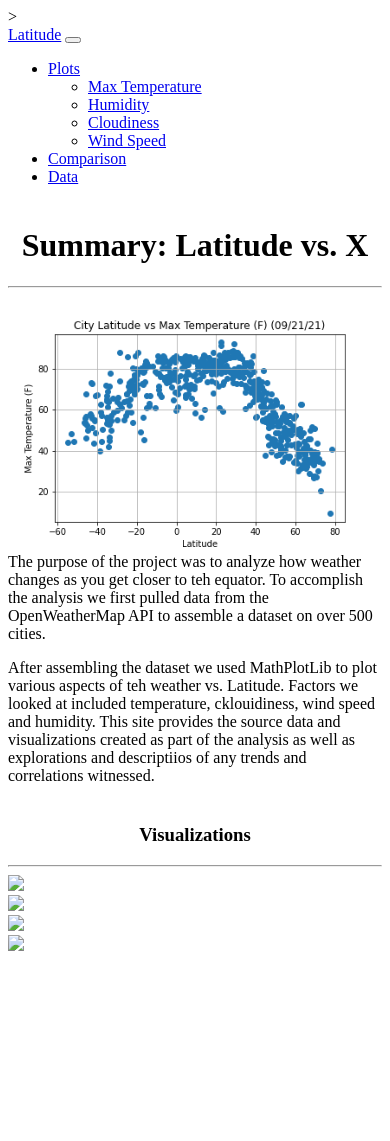
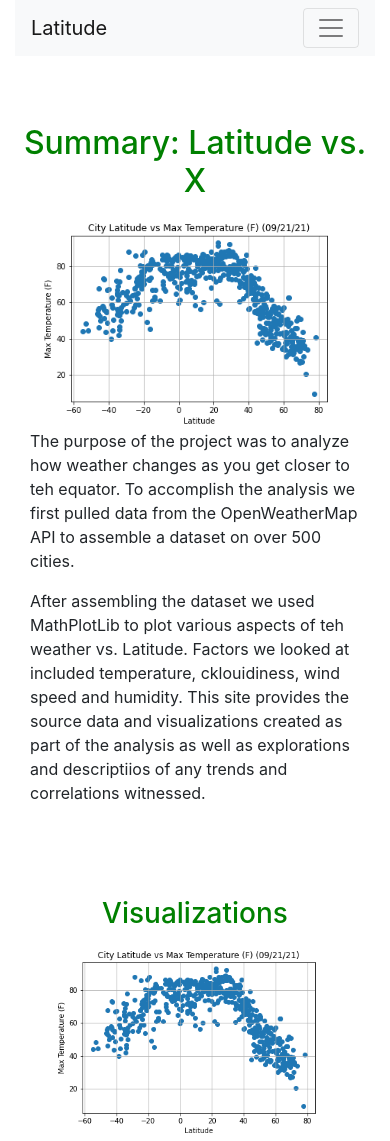
Before and after one commit to luliang333/Web-Design-Challenge, a plain HTML site: page index.html in a window 390 px wide. Shown: the top 1141 px of the page. Before the commit the page ends 963 px from the top, so only its background shows below. Drawn offline with nearby package versions, Linux system fonts and the light colour scheme.

Commit message:
modified

```diff
--- a/assets/style.css
+++ b/assets/style.css
@@ -1,6 +1,7 @@
 .title {
     padding-top: 20px;
     text-align:center;
+    color:green
 
 }
 
--- a/index.html
+++ b/index.html
@@ -3,46 +3,50 @@
   <head>
     <meta charset="utf-8">
     <meta name="viewport" content="width=device-width, initial-scale=1">
-    <link href="link rel="stylesheet href="https://cdn.jsdelivr.net/npm/bootstrap@5.1.3/dist/css/bootstrap.min.css" integrity="sha384-1BmE4kWBq78iYhFldvKuhfTAU6auU8tT94WrHftjDbrCEXSU1oBoqyl2QvZ6jIW3" crossorigin="anonymous">>
+    <link rel="stylesheet" href="https://maxcdn.bootstrapcdn.com/bootstrap/4.0.0/css/bootstrap.min.css" integrity="sha384-Gn5384xqQ1aoWXA+058RXPxPg6fy4IWvTNh0E263XmFcJlSAwiGgFAW/dAiS6JXm" crossorigin="anonymous">
     <link rel="stylesheet" href="assets/style.css">
-    <link rel="icon" href = "Images/icon.png" type ="image/x-icon">
     <title>Latitude vs. X</title>
   </head>
   <body>
     <div class="container">
         <nav class="navbar navbar-expand-lg navbar-light bg-light">
-            <a class = "navbar-brand" href = "index.html">Latitude</a>
-            <button class= "nabbar-toggler" type="button" data-toggle="collapse" data-target="#navbartog" aria-controls="navbartog" aria-expanded="false" aria-label="Toggle navigation"></button>
-                <span class="navbar-toggler-icon"></span>
+            <a class="navbar-brand" href="#">Latitude</a>
+            <button class="navbar-toggler" type="button" data-toggle="collapse" data-target="#navbarNavDropdown" aria-controls="navbarNavDropdown" aria-expanded="false" aria-label="Toggle navigation">
+              <span class="navbar-toggler-icon"></span>
             </button>
-            <div class="collapse navbar-collapse" id="navbartog">
-                <ul class="navbar-nav">
+            <div class="collapse navbar-collapse" id="navbarNavDropdown">
+              <ul class="navbar-nav">
+
+
+
                   <li class="nav-item dropdown">
-                    <a class="nav-link dropdown-toggle" href="#" id="navbarDropdownMenuLink" role="button" data-bs-toggle="dropdown" aria-expanded="false">Plots</a>
-                    <ul class="dropdown-menu" aria-labelledby="navbarDropdownMenuLink">
-                      <li><a class="dropdown-item" href="temp.html">Max Temperature</a></li>
-                      <li><a class="dropdown-item" href="hum.html">Humidity</a></li>
-                      <li><a class="dropdown-item" href="cloud.html">Cloudiness</a></li>
-                      <li><a class="dropdown-item" href="wind.html">Wind Speed</a></li>
-                   </ul>
+                    <a class="nav-link dropdown-toggle" href="#" id="navbarDropdownMenuLink" data-toggle="dropdown" aria-haspopup="true" aria-expanded="false">
+                      Plots
+                    </a>
+                    <div class="dropdown-menu" aria-labelledby="navbarDropdownMenuLink">
+                      <a class="dropdown-item" href="temp.html">Max Temperature</a>
+                      <a class="dropdown-item" href="hum.html">Humidity</a>
+                      <a class="dropdown-item" href="cloud.html">Cloudiness</a>
+                      <a class="dropdown-item" href="wind.html">Wind Speed</a>
+                    </div>
                   </li>
-                  <li class="nav-item">
+
+
+
+                  <li class="nav-item active">
                     <a class="nav-link" href="comparison.html">Comparison</a>
                   </li>
                   <li class="nav-item">
-                    <a class="nav-link" href="data.html">Data</a>
+                    <a class="nav-link px-3" href="data.html">Data</a>
                   </li>
                 </ul>
-            </div>
-
         </nav>
     </div>
     <div class="container">
         <div class="row">
-          <div class="col-lg-8">
-            <div class="col-lg-12">
-                <h1 class="title">Summary: Latitude vs. X</h1>
-                <hr>
+          <div class="col-lg-7 py-5 clearfix">
+                <h2 class="title">Summary: Latitude vs. X</h2>
+
                   <div class="container">
                     <img src="Images/temp.png"  width="100%" align='left'>
                     <p>The purpose of the project was to analyze how weather changes as you get closer to teh equator.
@@ -54,24 +58,32 @@
                   </div>
             </div>
           </div>
-            <div class="col-lg-4">
-                <div class ="col-lg-12">
+            <div class="col-lg-4 py-2 clearfix">
+
                     <h3 class="title">Visualizations</h3>
-            <hr>
-            <div class="col-sm-3">
-            <a href="temp.html"><img src="temp.png" class="img-fluid"></a>
 
             <div class="col-sm-3">
-            <a href="hum.html"><img src="hum.png" class="img-fluid"></a>
+            <a href="temp.html"><img src="Images/temp.png" class="img-fluid"></a>
 
             <div class="col-sm-3">
-            <a href="cloud.html"><img src="cloud.png" class="img-fluid" ></a>
+            <a href="hum.html"><img src="Images/hum.png" class="img-fluid"></a>
 
             <div class="col-sm-3">
-            <a href="wind.html"><img src="wind.png" class="img-fluid"></a>
+            <a href="cloud.html"><img src="Images/cloud.png" class="img-fluid" ></a>
+
+            <div class="col-sm-3">
+            <a href="wind.html"><img src="Images/wind.png" class="img-fluid"></a>
           </div>
         </div>
       </div>
     </div>
+    </div>
+    </div>
+
+
+</body>
+
+</html>
+
   </body>
 </html>
```
Also changed, not shown: comparison.html (added).
